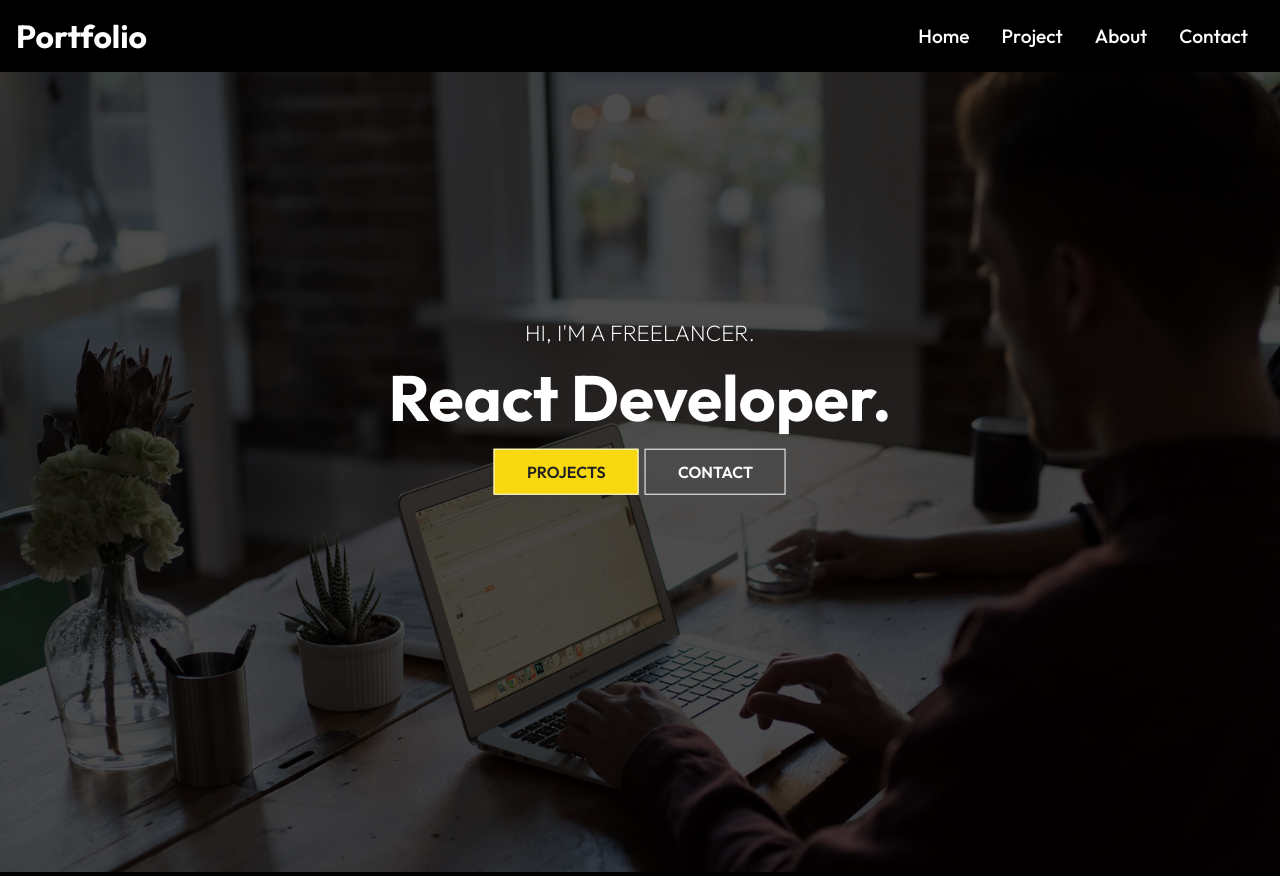
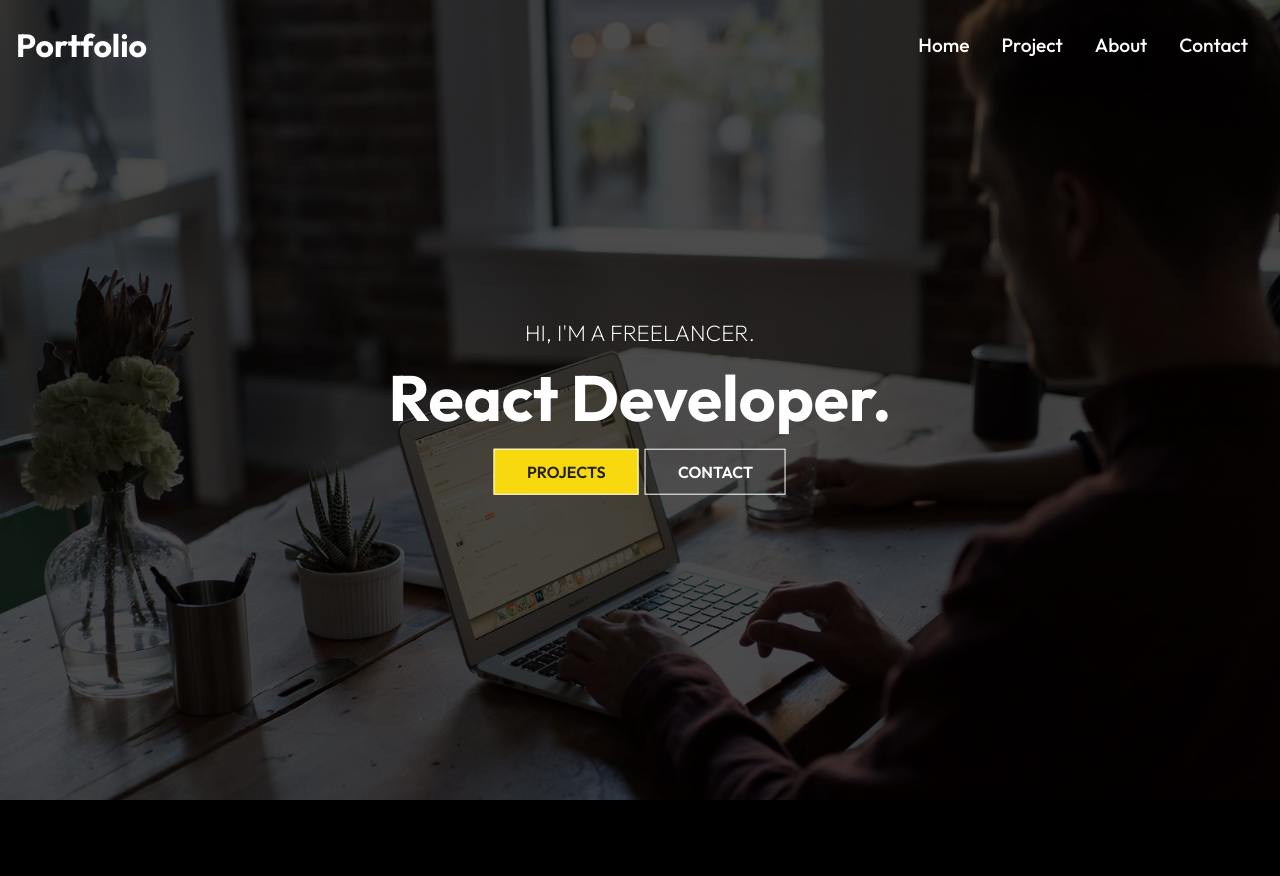
Before and after one commit to MubtasimPrime/Responsive_Portfolio_Website_Using_React_JS, a React (Create React App) app: page / in a window 1280 px wide. After the commit the page ends 804 px from the top, so only its background shows below. Built offline with nearby package versions, Linux system fonts and the light colour scheme.

Commit message:
Navbar BG scrolling part done

```diff
--- a/src/components/Navbar.js
+++ b/src/components/Navbar.js
@@ -10,12 +10,23 @@
     const [click, setClick] = useState(false);
     const handleClick = () => setClick(!click);
 
+    const [color, setColor] = useState(false);
+    const changecolor = () => {
+        if (window.scrollY >= 100) {
+            setColor(true);
+        } else {
+            setColor(false);
+        }
+    };
+
+    window.addEventListener("scroll", changecolor);
+
     return (
-        <div className="header">
+        <div className={color? "header header-bg":"header"}>
             <Link to="/">
                 <h1>Portfolio</h1>
             </Link>
-            <ul className={click ? "nav-menu active": "nav-menu"}>
+            <ul className={click ? "nav-menu active" : "nav-menu"}>
                 <li>
                     <Link to="/">Home</Link>
                 </li>
--- a/src/components/NavbarStyles.css
+++ b/src/components/NavbarStyles.css
@@ -3,7 +3,15 @@
     justify-content: space-between;
     align-items: center;
     padding: 1rem;
+    position: fixed;
+    width: 100%;
+    height: 90px;
+    z-index: 10;
+}
 
+.header-bg {
+    background-color: rgba(0, 0, 0, 0.85);
+    transition: 0.5s;
 }
 
 .nav-menu {
@@ -19,12 +27,12 @@
     font-weight: 500;
 }
 
-.hamburger{
+.hamburger {
     display: none;
 }
 
 @media screen and (max-width:1040px) {
-    .nav-menu{
+    .nav-menu {
         flex-direction: column;
         justify-content: center;
         align-items: center;
@@ -38,19 +46,19 @@
         transition: 0.3s;
     }
 
-    .nav-menu.active{
+    .nav-menu.active {
         left: 0;
     }
 
-    .nav-menu li{
+    .nav-menu li {
         padding: 1rem 0;
     }
 
-    .nav-menu li a{
+    .nav-menu li a {
         font-size: 2rem;
     }
 
-    .hamburger{
+    .hamburger {
         display: initial;
 
     }
```
